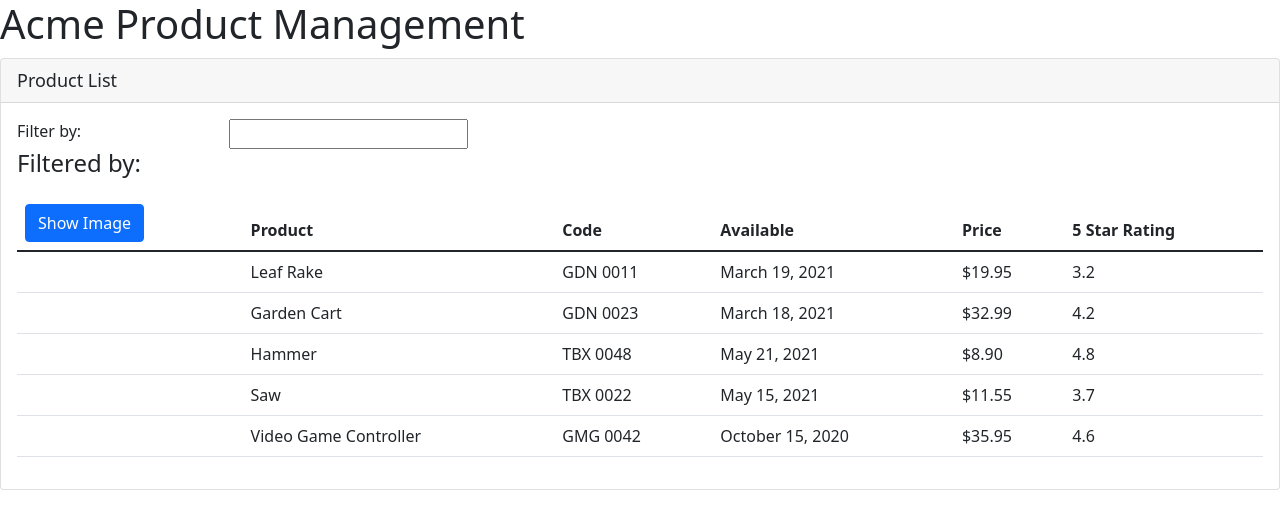
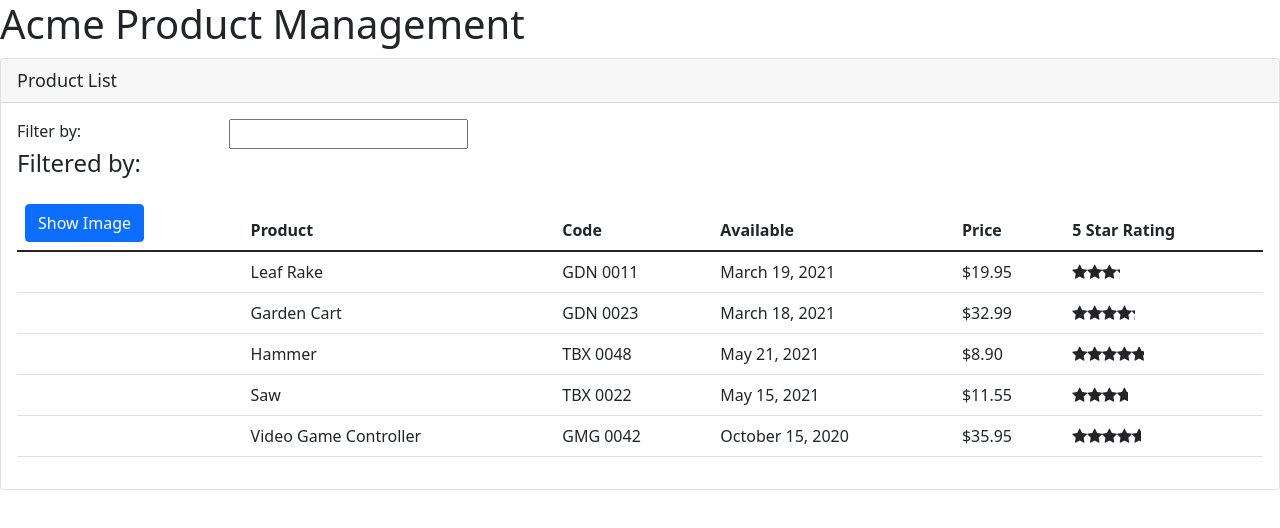
Before and after one commit to ome94/apm, an Angular app: page / in a window 1280 px wide. Shown: the top 528 px of the page. Built offline with nearby package versions, Linux system fonts and the light colour scheme.

Commit message:
Use A ProductService For Fetching Products, Make Nested StarComponent

```diff
--- a/src/app/app.module.ts
+++ b/src/app/app.module.ts
@@ -1,9 +1,10 @@
 import { NgModule } from '@angular/core';
 import { BrowserModule } from '@angular/platform-browser';
 import { FormsModule } from '@angular/forms';
-import { ProductListComponent } from './products/product-list.component';
 
 import { AppComponent } from './app.component';
+import { ProductListComponent } from './products/product-list.component';
+import { StarComponent } from './shared/star.component';
 
 import { ConvertToSpacesPipe } from './shared/convert-to-spaces.pipe';
 
@@ -11,7 +12,8 @@ import { ConvertToSpacesPipe } from './shared/convert-to-spaces.pipe';
   declarations: [
     AppComponent,
     ProductListComponent,
-    ConvertToSpacesPipe
+    ConvertToSpacesPipe,
+    StarComponent
   ],
   imports: [
     BrowserModule,
--- a/src/app/products/product-list.component.html
+++ b/src/app/products/product-list.component.html
@@ -44,7 +44,10 @@
               <td>{{ product.productCode | convertToSpaces : '-' }}</td>
               <td>{{ product.releaseDate }}</td>
               <td>{{ product.price | currency : 'USD' : 'symbol' : '1.2-2' }}</td>
-              <td>{{ product.starRating }}</td>
+              <td>
+                <pm-star [rating]='product.starRating'
+                          (ratingClicked)='onRatingClicked($event)'></pm-star>
+              </td>
             </tr>
           </tbody>
         </table>
--- a/src/app/products/product-list.component.ts
+++ b/src/app/products/product-list.component.ts
@@ -1,5 +1,6 @@
 import { Component, OnInit } from '@angular/core';
 import { IProduct } from './product';
+import { ProductService } from './product.service';
 
 @Component({
   selector: 'pm-products',
@@ -12,69 +13,20 @@ export class ProductListComponent implements OnInit {
   imageMargin: number = 2;
   showImage: boolean = false;
 
+  constructor(private productSvc: ProductService) {}
+
   private _listFilter: string = '';
   get listFilter(): string {
     return this._listFilter;
-  }
+  };
 
   set listFilter(filterString: string) {
     this._listFilter = filterString;
     this.filteredProducts = this.filterProducts(this.listFilter);
-  }
+  };
 
   filteredProducts: IProduct[] = [];
-  products: IProduct[] = [
-    {
-      "productId": 1,
-      "productName": "Leaf Rake",
-      "productCode": "GDN-0011",
-      "releaseDate": "March 19, 2021",
-      "description": "Leaf rake with 48-inch wooden handle.",
-      "price": 19.95,
-      "starRating": 3.2,
-      "imageUrl": "assets/images/leaf_rake.png"
-    },
-    {
-      "productId": 2,
-      "productName": "Garden Cart",
-      "productCode": "GDN-0023",
-      "releaseDate": "March 18, 2021",
-      "description": "15 gallon capacity rolling garden cart",
-      "price": 32.99,
-      "starRating": 4.2,
-      "imageUrl": "assets/images/garden_cart.png"
-    },
-    {
-      "productId": 5,
-      "productName": "Hammer",
-      "productCode": "TBX-0048",
-      "releaseDate": "May 21, 2021",
-      "description": "Curved claw steel hammer",
-      "price": 8.9,
-      "starRating": 4.8,
-      "imageUrl": "assets/images/hammer.png"
-    },
-    {
-      "productId": 8,
-      "productName": "Saw",
-      "productCode": "TBX-0022",
-      "releaseDate": "May 15, 2021",
-      "description": "15-inch steel blade hand saw",
-      "price": 11.55,
-      "starRating": 3.7,
-      "imageUrl": "assets/images/saw.png"
-    },
-    {
-      "productId": 10,
-      "productName": "Video Game Controller",
-      "productCode": "GMG-0042",
-      "releaseDate": "October 15, 2020",
-      "description": "Standard two-button video game controller",
-      "price": 35.95,
-      "starRating": 4.6,
-      "imageUrl": "assets/images/xbox-controller.png"
-    }
-  ];
+  products: IProduct[] = [];
 
   toggleImage(): void {
     this.showImage = !this.showImage
@@ -88,7 +40,12 @@ export class ProductListComponent implements OnInit {
     );
   };
 
+  onRatingClicked(message: string): void {
+    this.pageTitle += message;
+  };
+
   ngOnInit(): void {
+    this.products = this.productSvc.getProducts();
     this.filteredProducts = this.products;
-  }
+  };
 }
--- /dev/null
+++ b/src/app/products/product.service.ts
@@ -0,0 +1,62 @@
+import { Injectable } from "@angular/core";
+import { IProduct } from "./product";
+
+@Injectable({
+  providedIn: 'root'
+})
+export class ProductService {
+  getProducts(): IProduct[] {
+    return [
+      {
+        "productId": 1,
+        "productName": "Leaf Rake",
+        "productCode": "GDN-0011",
+        "releaseDate": "March 19, 2021",
+        "description": "Leaf rake with 48-inch wooden handle.",
+        "price": 19.95,
+        "starRating": 3.2,
+        "imageUrl": "assets/images/leaf_rake.png"
+      },
+      {
+        "productId": 2,
+        "productName": "Garden Cart",
+        "productCode": "GDN-0023",
+        "releaseDate": "March 18, 2021",
+        "description": "15 gallon capacity rolling garden cart",
+        "price": 32.99,
+        "starRating": 4.2,
+        "imageUrl": "assets/images/garden_cart.png"
+      },
+      {
+        "productId": 5,
+        "productName": "Hammer",
+        "productCode": "TBX-0048",
+        "releaseDate": "May 21, 2021",
+        "description": "Curved claw steel hammer",
+        "price": 8.9,
+        "starRating": 4.8,
+        "imageUrl": "assets/images/hammer.png"
+      },
+      {
+        "productId": 8,
+        "productName": "Saw",
+        "productCode": "TBX-0022",
+        "releaseDate": "May 15, 2021",
+        "description": "15-inch steel blade hand saw",
+        "price": 11.55,
+        "starRating": 3.7,
+        "imageUrl": "assets/images/saw.png"
+      },
+      {
+        "productId": 10,
+        "productName": "Video Game Controller",
+        "productCode": "GMG-0042",
+        "releaseDate": "October 15, 2020",
+        "description": "Standard two-button video game controller",
+        "price": 35.95,
+        "starRating": 4.6,
+        "imageUrl": "assets/images/xbox-controller.png"
+      }
+    ];
+  }
+}
--- a/src/app/shared/star.component.html
+++ b/src/app/shared/star.component.html
@@ -1,6 +1,7 @@
 <div class="crop"
      [style.width.px]="cropWidth"
-     [title]="rating">
+     [title]="rating"
+     (click)="onClick()">
   <div style="width: 75px">
     <span class="fa fa-star"></span>
     <span class="fa fa-star"></span>
--- /dev/null
+++ b/src/app/shared/star.component.ts
@@ -0,0 +1,21 @@
+import { Component, EventEmitter, Input, OnChanges, Output } from "@angular/core";
+
+@Component({
+	selector: 'pm-star',
+	templateUrl: './star.component.html',
+	styleUrls: ['./star.component.css']
+})
+export class StarComponent implements OnChanges{
+	@Input() rating: number = 0;
+	cropWidth: number = 75;
+
+	@Output() ratingClicked: EventEmitter<string> = new EventEmitter<string>();
+	onClick(): void {
+		this.ratingClicked.emit(`${this.rating}`);
+		console.log('clicked');
+	}
+
+	ngOnChanges(): void{
+		this.cropWidth = this.rating * 75 / 5;
+	}
+}
```
